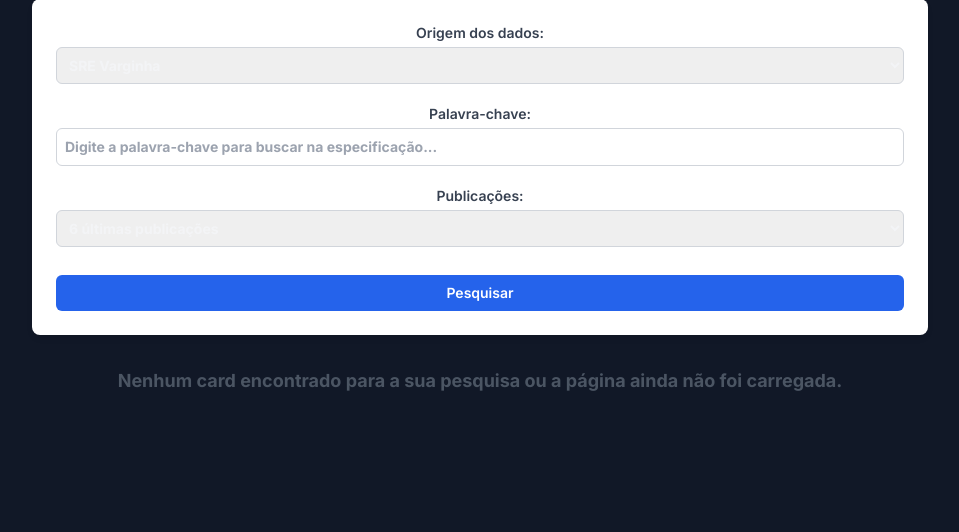
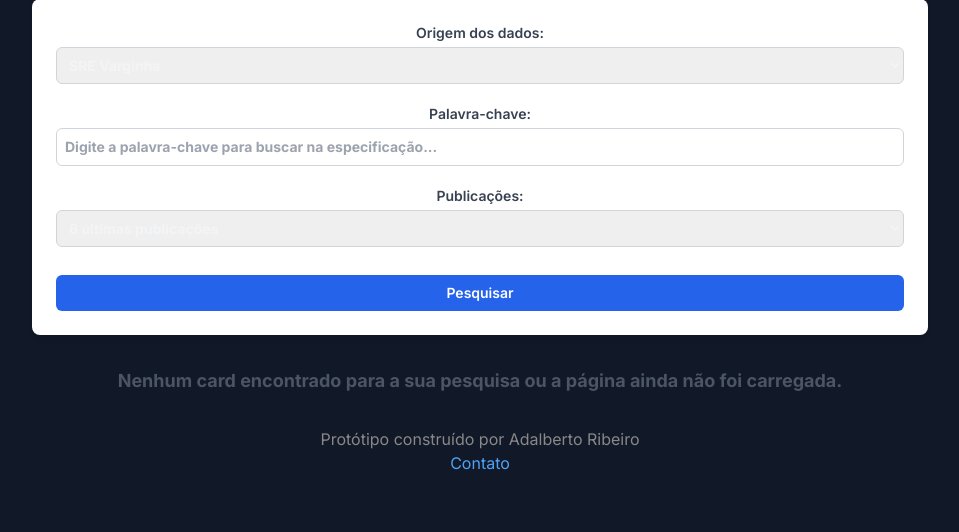
Before and after one commit to Beto1821/app_pesquisa_licitacoes, a Flask app: page / in a window 1280 px wide. Shown: the part 125-657 px from the top of the page, without its empty margins (160-1119 px from the left). Run offline with Flask 3, Linux system fonts and the light colour scheme; some libraries are stand-ins or nearby versions.

Commit message:
feat footer

```diff
--- a/templates/index.html
+++ b/templates/index.html
@@ -166,5 +166,9 @@
             <p class="text-center text-gray-600 dark:text-gray-400 text-lg mt-8">Nenhum card encontrado para a sua pesquisa ou a página ainda não foi carregada.</p>
         {% endif %}
     </div>
+    <footer style="text-align: center; margin-top: 20px; color: #888;">
+        Protótipo construído por Adalberto Ribeiro <br>
+        <a href="https://www.linkedin.com/in/adalberto-ramos-ribeiro-344092107/" target="_blank" style="color:#4fa3f7">Contato</a>
+    </footer>
 </body>
 </html>
```
